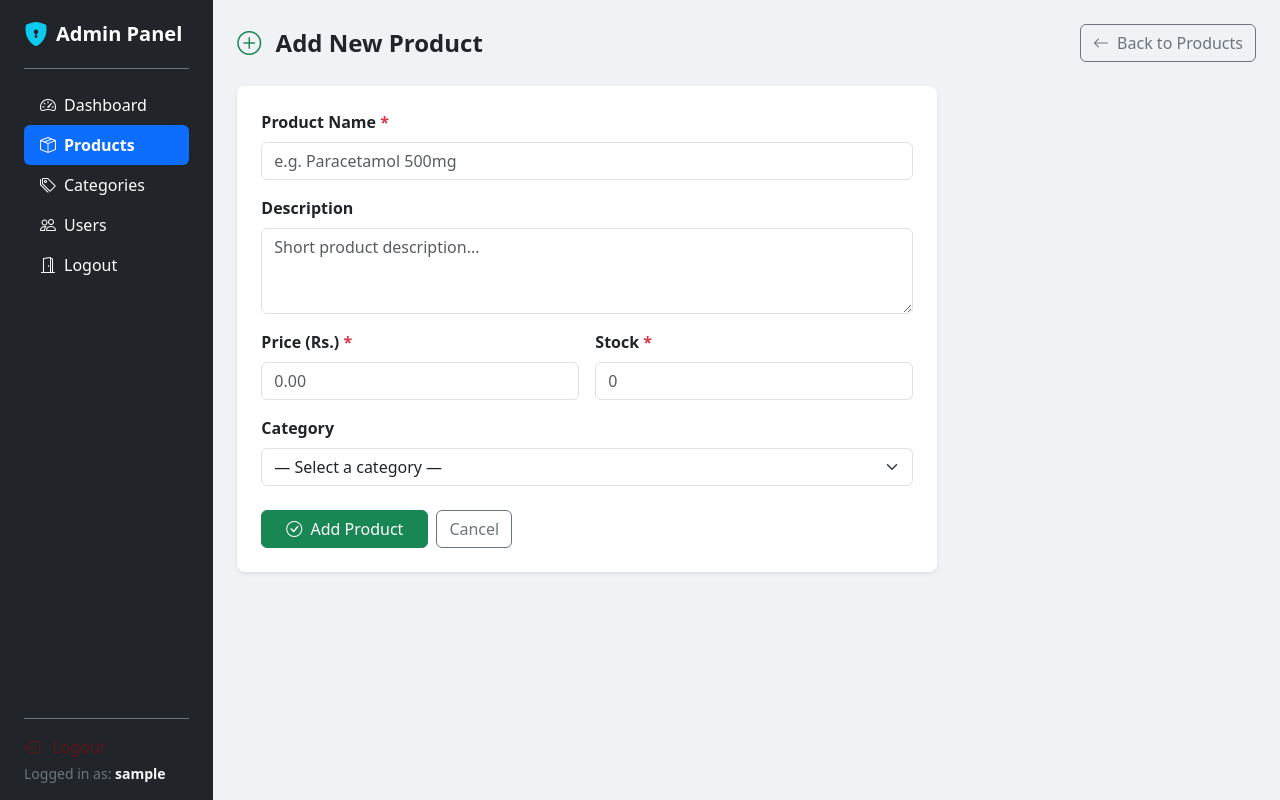
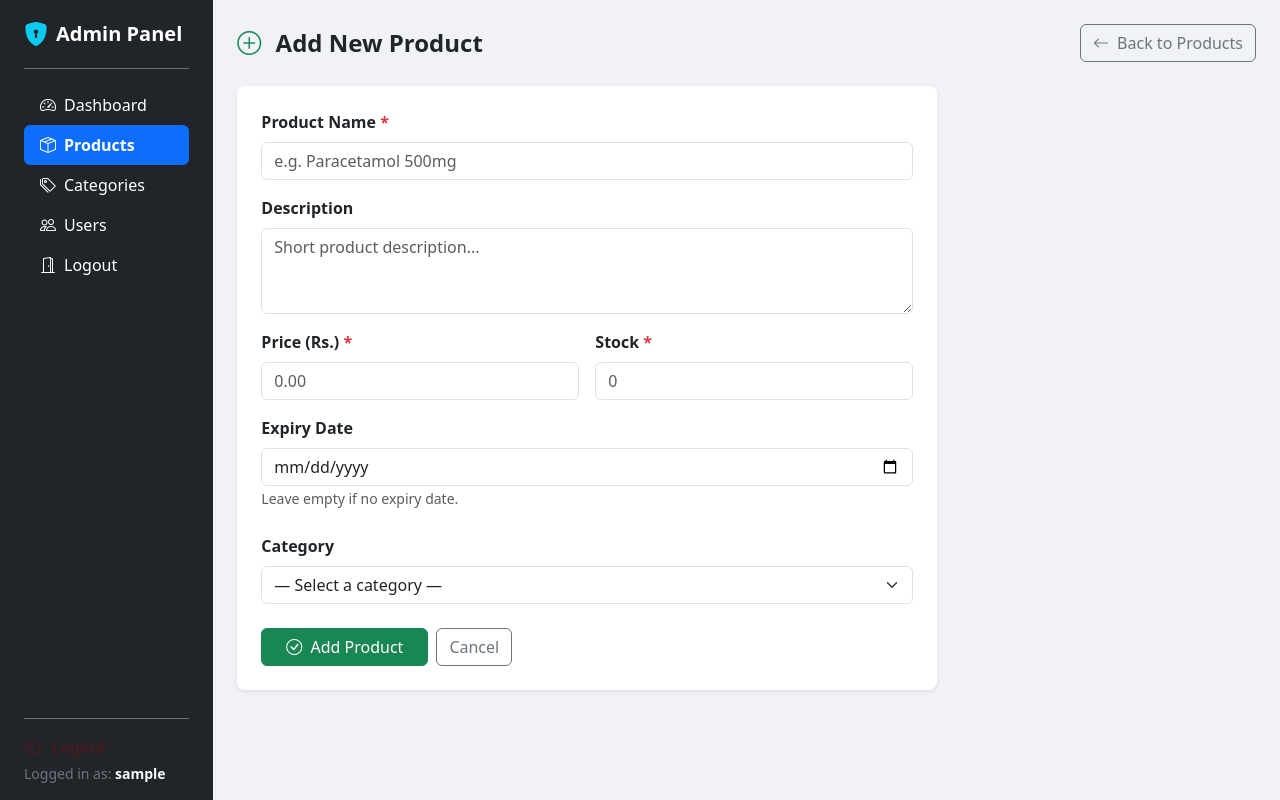
Before and after one commit to Sanskarpra07/Medical-IMS, a PHP site: page /add_product.php in a window 1280 px wide. Run offline with PHP 8.4, Linux system fonts and the light colour scheme; the visitor is signed in with stand-in values (Sample User, id 1); data comes from the database, SQL or seed files in the repository.

Commit message:
[ADD] Implement expiry date field in product management form and database operations

```diff
--- a/add_product.php
+++ b/add_product.php
@@ -17,6 +17,7 @@ $product = [
     'description' => '',
     'price' => '',
     'stock' => '',
+    'expiry_date'  => '',   // ← ADD THIS
     'category_id' => ''
 ];
 
@@ -45,6 +46,7 @@ $product = [
     $description  = trim($_POST['description'] ?? '');
     $price        = $_POST['price'] ?? '';
     $stock        = $_POST['stock'] ?? '';
+    $expiry_date  = !empty($_POST['expiry_date']) ? $_POST['expiry_date'] : null;
     $category_id  = $_POST['category_id'] ?? null;
     $edit_id      = (int)($_POST['edit_id'] ?? 0);
 
@@ -57,19 +59,18 @@ $product = [
         if ($edit_id > 0) {
             // ── UPDATE existing product ──────────────────────────────────
             $stmt = mysqli_prepare($conn,
-                "UPDATE products SET product_name=?, description=?, price=?, stock=?, category_id=? WHERE id=?"
+            "UPDATE products SET product_name=?, description=?, price=?, stock=?, expiry_date=?, category_id=? WHERE id=?"
             );
             $cat = $category_id ?: null;
-            mysqli_stmt_bind_param($stmt, "ssdiii", $product_name, $description, $price, $stock, $cat, $edit_id);
+            mysqli_stmt_bind_param($stmt, "ssdisii", $product_name, $description, $price, $stock, $expiry_date, $cat, $edit_id);
         } else {
             // ── INSERT new product ───────────────────────────────────────
             $stmt = mysqli_prepare($conn,
-                "INSERT INTO products (product_name, description, price, stock, category_id) VALUES (?, ?, ?, ?, ?)"
+                "INSERT INTO products (product_name, description, price, stock, expiry_date, category_id) VALUES (?, ?, ?, ?, ?, ?)"
             );
             $cat = $category_id ?: null;
-            mysqli_stmt_bind_param($stmt, "ssdii", $product_name, $description, $price, $stock, $cat);
+            mysqli_stmt_bind_param($stmt, "ssdisi", $product_name, $description, $price, $stock, $expiry_date, $cat);
         }
-
         if (mysqli_stmt_execute($stmt)) {
             $_SESSION['success'] = $edit_id > 0 ? "Product updated successfully!" : "Product added successfully!";
             header("Location: products.php");
@@ -175,6 +176,13 @@ $current_page = 'products';
                         </div>
 
                         <div class="mb-4">
+                            <label class="form-label fw-semibold">Expiry Date</label>
+                            <input type="date" name="expiry_date" class="form-control"
+                                value="<?= htmlspecialchars($product['expiry_date'] ?? '') ?>">
+                            <small class="text-muted">Leave empty if no expiry date.</small>
+                        </div>
+
+                        <div class="mb-4">
                             <label class="form-label fw-semibold">Category</label>
                             <select name="category_id" class="form-select">
                                 <option value="">— Select a category —</option>
```
